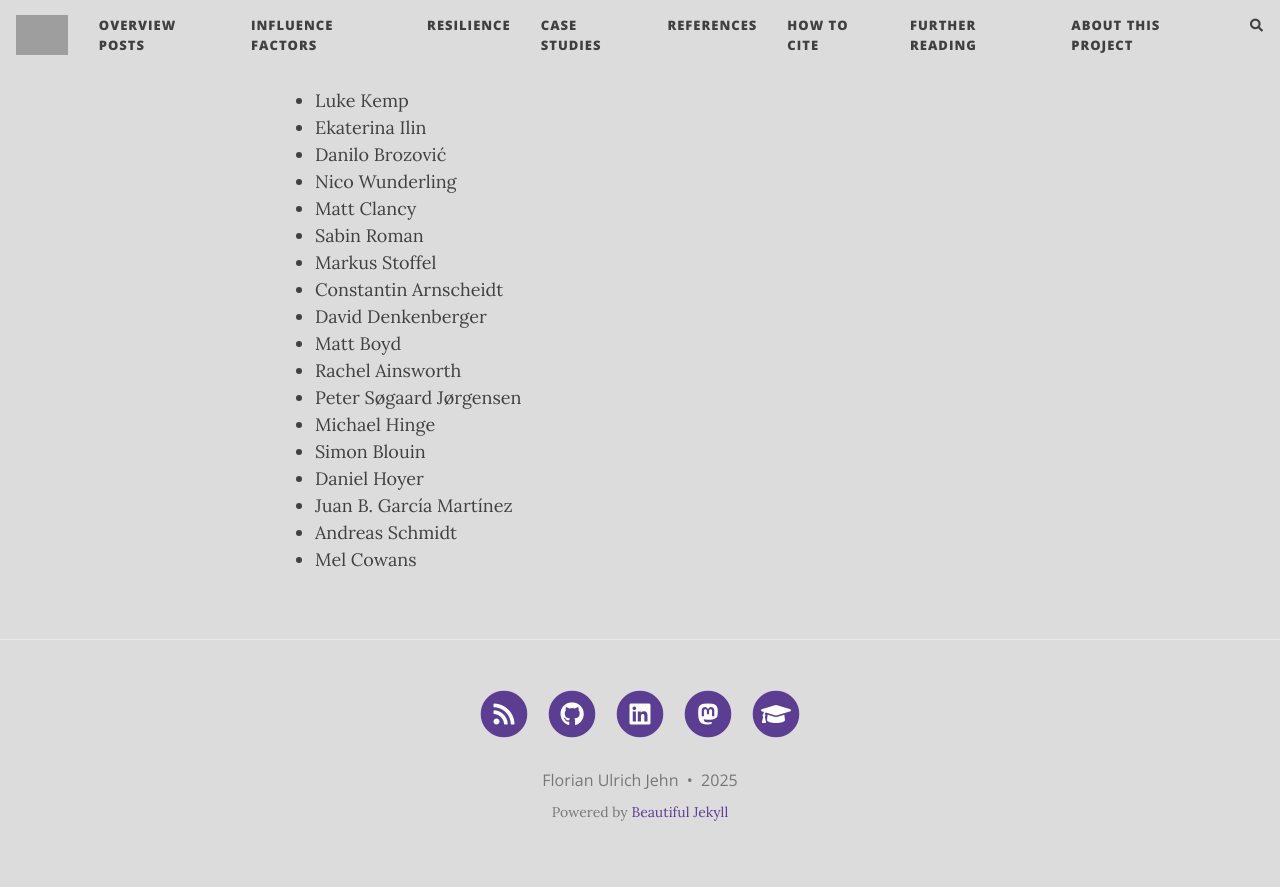
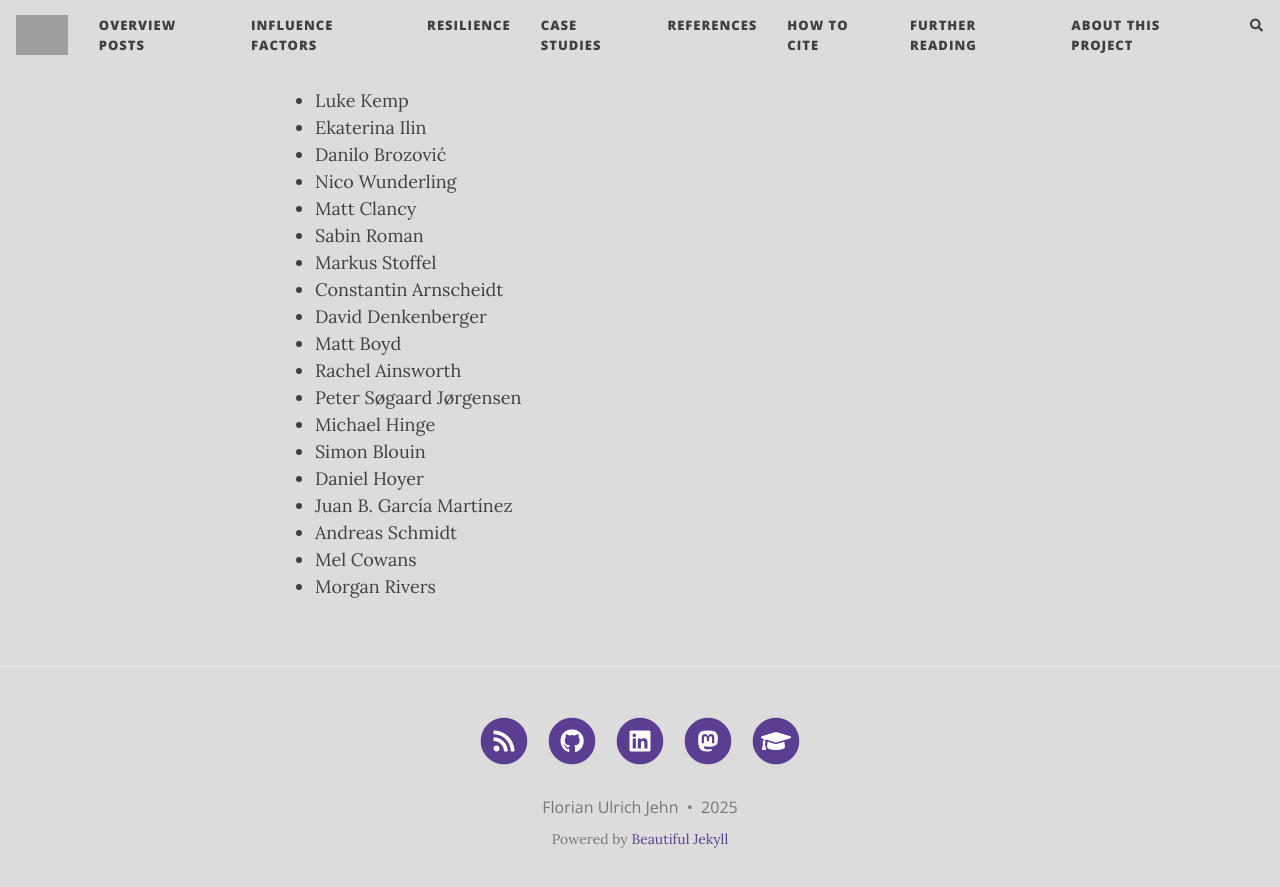
Before and after one commit to florianjehn/Societal_Collapse, a Jekyll site: the page built from aboutme.md, in a window 1280 px wide and 900 px high, scrolled down 1292 px. Shown: the top 887 px of the window. Built offline with Jekyll 4.4.1, drawn with Linux system fonts in a browser that asks for light colours; nearby versions of some CDN libraries; comment, search, counter and statistics services are not loaded; grey boxes are pictures that could not be loaded.

Commit message:
Update aboutme.md

```diff
--- a/aboutme.md
+++ b/aboutme.md
@@ -37,3 +37,4 @@ Thanks for very valuable feedback on a variety of the posts here!
 * Juan B. García Martínez
 * Andreas Schmidt
 * Mel Cowans
+* Morgan Rivers
```
